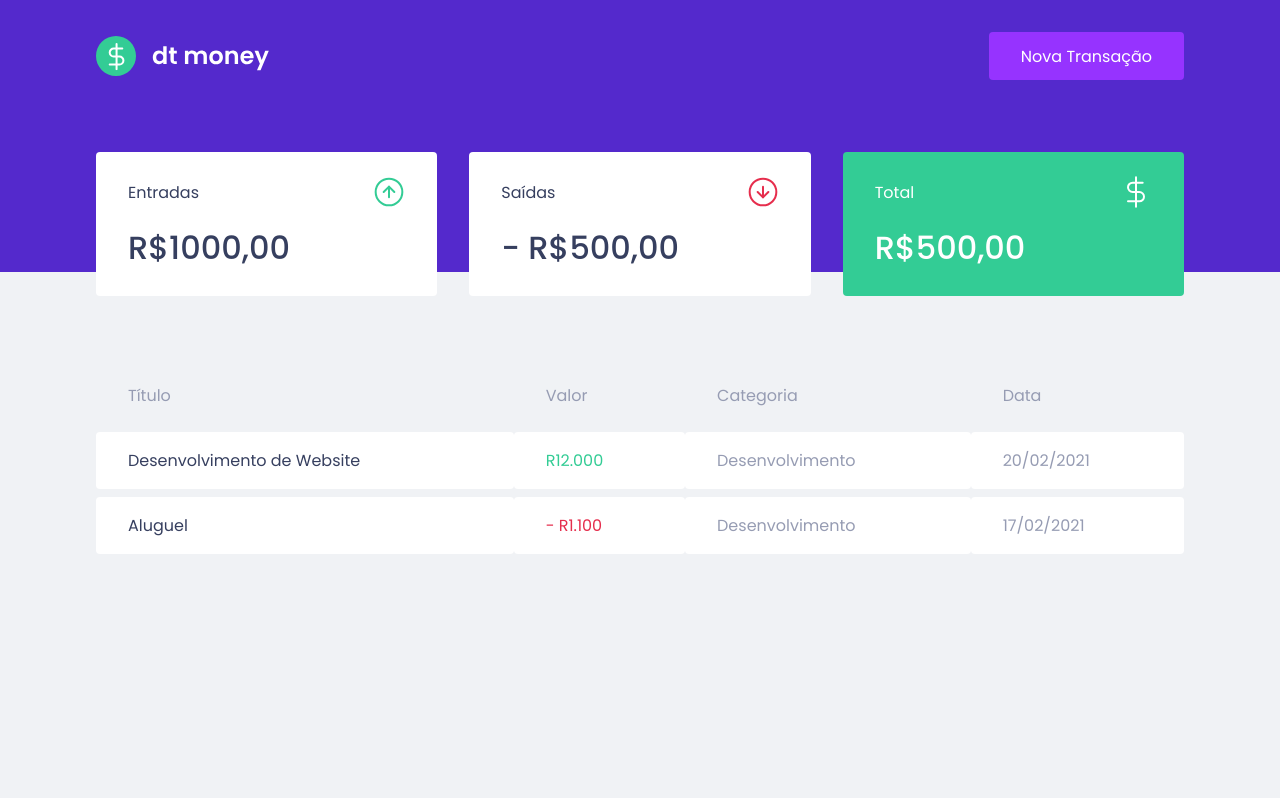
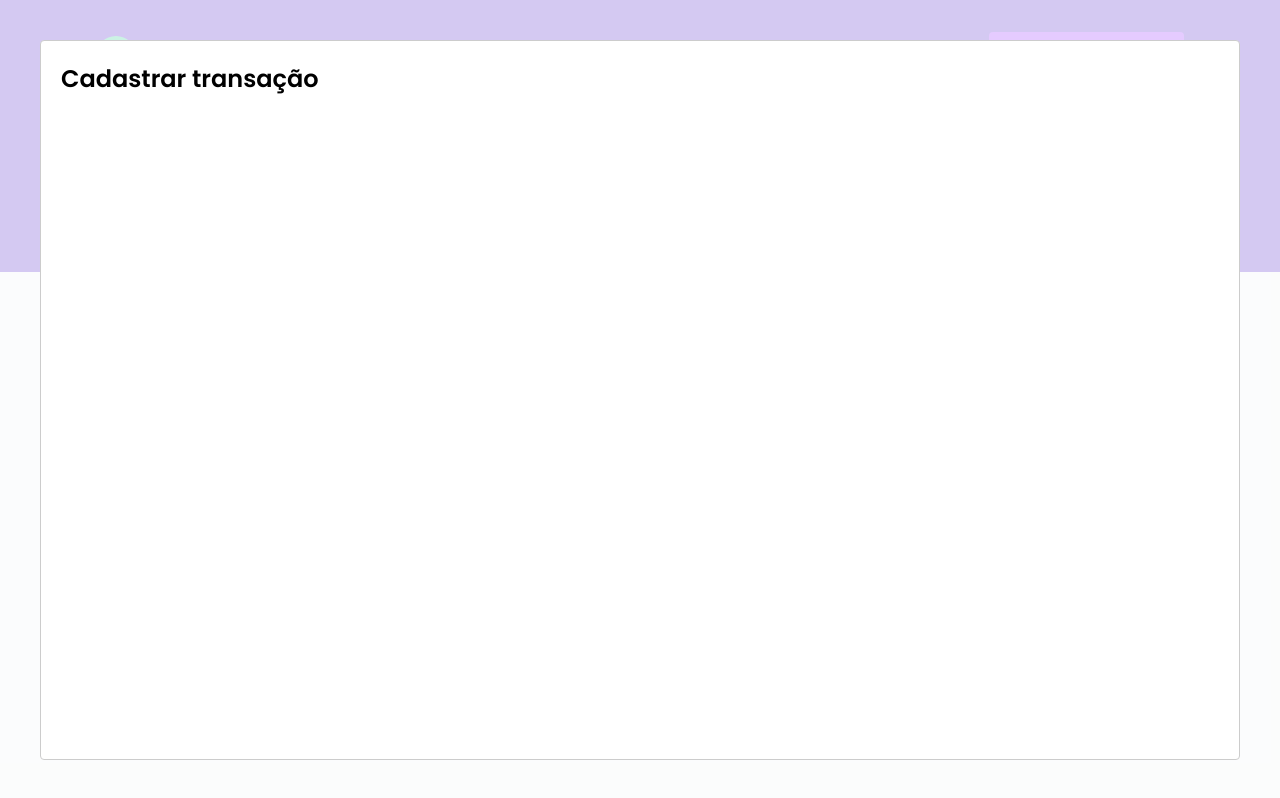
Before and after one commit to RacconWebFenix/dtmoney, a React (Create React App) app: page / in a window 1280 px wide. Both pictures are taken after a click on the button "Nova Transação". Built offline with nearby package versions, Linux system fonts and the light colour scheme; no server answers; what miragejs would draw is missing.

Commit message:
Configurando modal de criação

```diff
--- a/package.json
+++ b/package.json
@@ -8,6 +8,7 @@
     "miragejs": "^0.1.43",
     "react": "^18.0.0",
     "react-dom": "^18.0.0",
+    "react-modal": "^3.14.4",
     "react-scripts": "5.0.1",
     "styled-components": "^5.3.5",
     "web-vitals": "^2.1.0"
@@ -20,6 +21,7 @@
     "@types/node": "^16.7.13",
     "@types/react": "^18.0.0",
     "@types/react-dom": "^18.0.0",
+    "@types/react-modal": "^3.13.1",
     "typescript": "^4.4.2"
   },
   "scripts": {
--- a/src/App.tsx
+++ b/src/App.tsx
@@ -1,12 +1,34 @@
+import { useState } from "react";
+import Modal from "react-modal";
 import { Dashboard } from "./components/Dashboard";
 import { Header } from "./components/Header";
 import { GlobalStyle } from "./styles/global";
 
+Modal.setAppElement("#root");
+
 export function App() {
+  const [isNewTransactionModalOpen, setIsNewTransactionModalOpen] =
+    useState(false);
+
+  function handleOpenNewTransactionModal() {
+    setIsNewTransactionModalOpen(true);
+  }
+
+  function handleCloseNewTransactionModal() {
+    setIsNewTransactionModalOpen(false);
+  }
   return (
     <>
-      <Header />
+      <Header onOpenNewTransactionModal={handleOpenNewTransactionModal} />
       <Dashboard />
+
+      <Modal
+        isOpen={isNewTransactionModalOpen}
+        onRequestClose={handleCloseNewTransactionModal}
+      >
+        <h2>Cadastrar transação</h2>
+      </Modal>
+
       <GlobalStyle />
     </>
   );
--- a/src/components/Header/index.tsx
+++ b/src/components/Header/index.tsx
@@ -1,12 +1,21 @@
+import { useState } from "react";
+
 import logoImg from "../../assets/logo.svg";
+
 import { Container, Content } from "./styles";
 
-export function Header() {
+interface HeaderProps {
+  onOpenNewTransactionModal: () => void;
+}
+
+export function Header({onOpenNewTransactionModal}: HeaderProps) {
   return (
     <Container>
       <Content>
         <img src={logoImg} alt="dt money" />
-        <button type="button">Nova Transação</button>
+        <button type="button" onClick={onOpenNewTransactionModal}>
+          Nova Transação
+        </button>
       </Content>
     </Container>
   );
```
Also changed, not shown: 1 other file (tests, documents, lock files or other folders).
